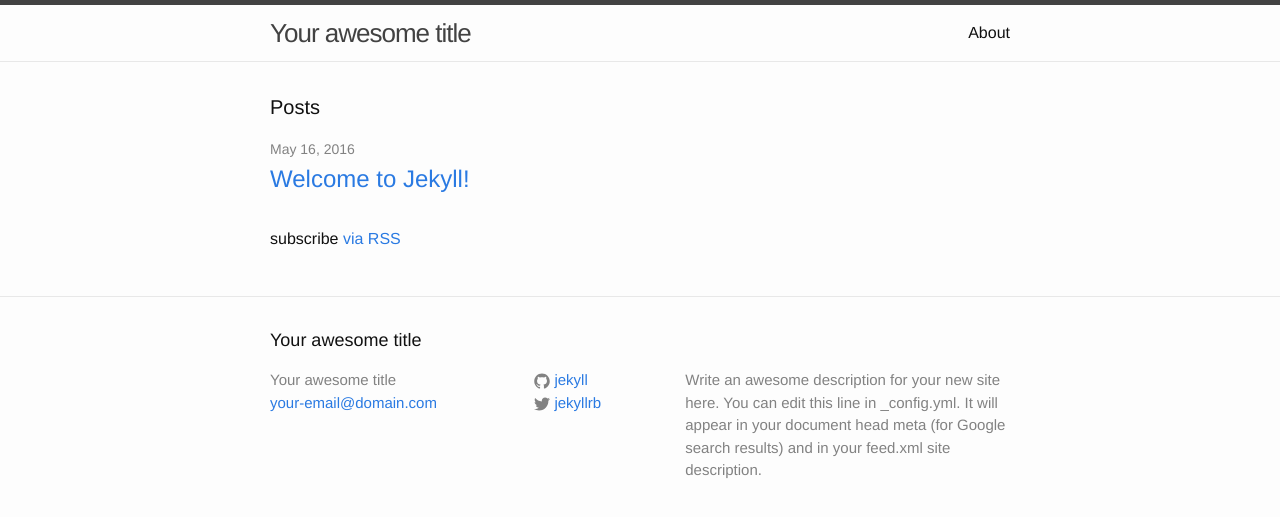
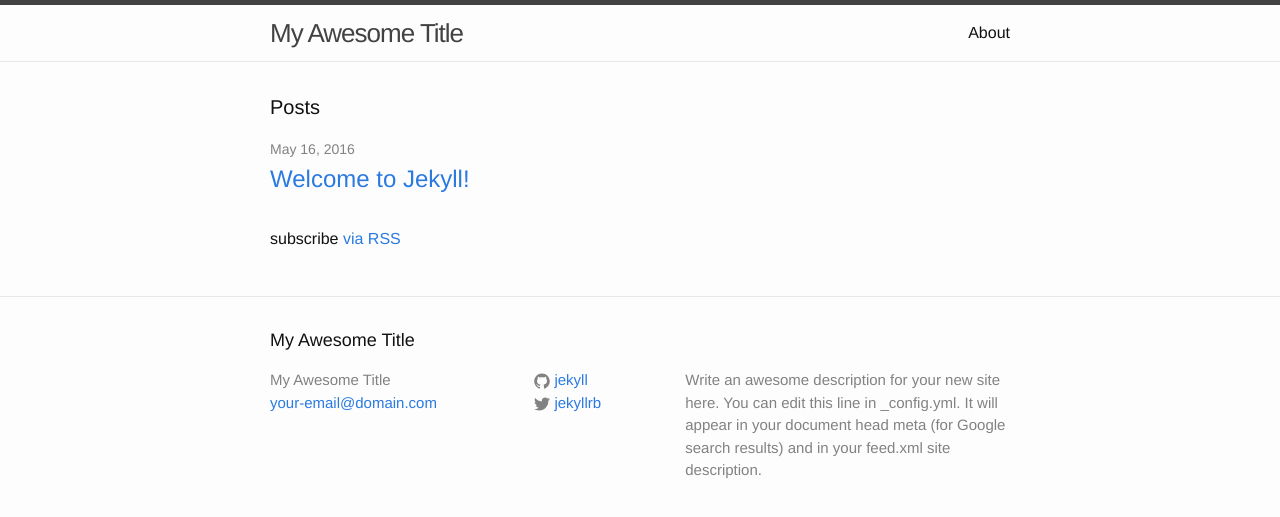
Before and after one commit to sdebelloiii/sdebelloiii.github.io, a Jekyll site: the page built from index.html, in a window 1280 px wide. Shown: the top 517 px of the page. Built offline with Jekyll 4.4.1, drawn with Linux system fonts in a browser that asks for light colours.

Commit message:
Update _config.yml

```diff
--- a/_config.yml
+++ b/_config.yml
@@ -6,7 +6,7 @@
 # 'jekyll serve'. If you change this file, please restart the server process.
 
 # Site settings
-title: Your awesome title
+title: My Awesome Title
 email: your-email@domain.com
 description: > # this means to ignore newlines until "baseurl:"
   Write an awesome description for your new site here. You can edit this
```
